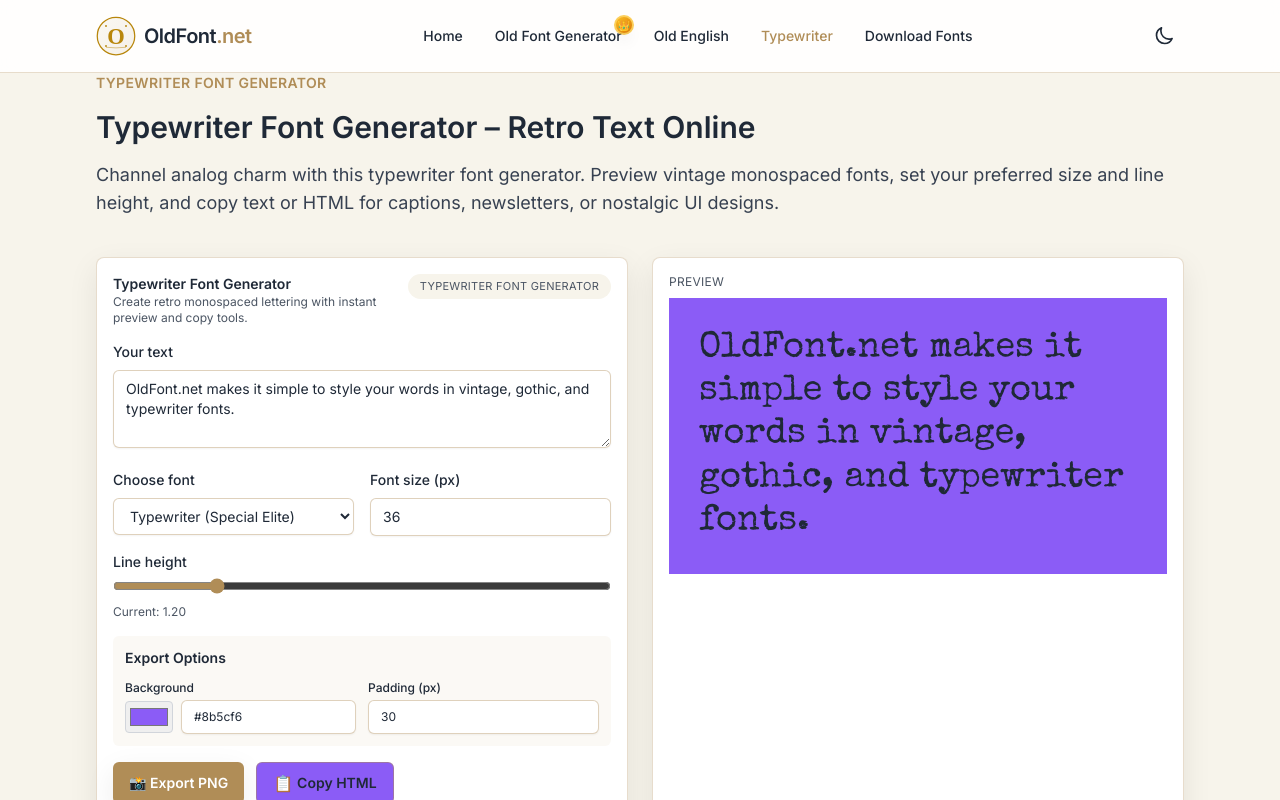
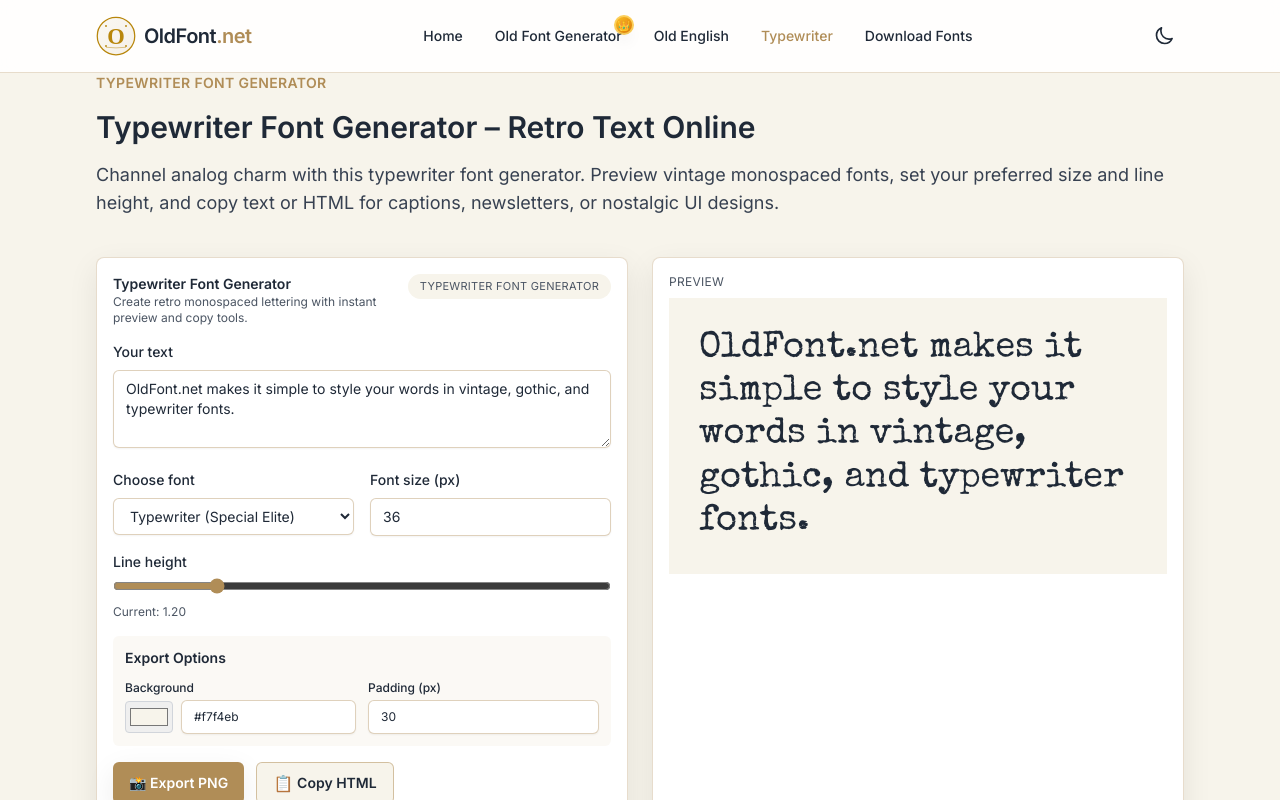
Before and after one commit to QAQDFAFD/oldfont.net, a Next.js app: page /typewriter-font-generator in a window 1280 px wide. Shown: the top 800 px of the page. Built offline with nearby package versions, Linux system fonts and the light colour scheme; a web font is replaced by a local one.

Commit message:
codex 优化

```diff
--- a/app/free-old-fonts-download/page.tsx
+++ b/app/free-old-fonts-download/page.tsx
@@ -531,7 +531,7 @@
             <ol className='space-y-1 text-sm text-gray-700'>
               <li>1. Download the font file</li>
               <li>2. Right-click the .ttf or .otf file</li>
-              <li>3. Select "Install" or "Install for all users"</li>
+              <li>3. Select &quot;Install&quot; or &quot;Install for all users&quot;</li>
               <li>4. Font is ready to use!</li>
             </ol>
           </div>
@@ -543,7 +543,7 @@
             <ol className='space-y-1 text-sm text-gray-700'>
               <li>1. Download the font file</li>
               <li>2. Double-click the font file</li>
-              <li>3. Click "Install Font" in Font Book</li>
+              <li>3. Click &quot;Install Font&quot; in Font Book</li>
               <li>4. Font is ready to use!</li>
             </ol>
           </div>
--- a/components/tools/FontControls.tsx
+++ b/components/tools/FontControls.tsx
@@ -1,9 +1,9 @@
-import { FontOption } from '@/lib/fonts'
+import type { Dispatch, SetStateAction } from 'react'
+import type { FontOption } from '@/lib/fonts'
 import Input from '@/components/ui/Input'
 import Select from '@/components/ui/Select'
 import Button from '@/components/ui/Button'
 import Textarea from '@/components/ui/Textarea'
-import { Dispatch, SetStateAction, useState } from 'react'
 
 export type FontControlsProps = {
   text: string
@@ -56,6 +56,24 @@
   selectedFont,
   availableFonts
 }: FontControlsProps) {
+  const handleFontSizeChange = (value: string) => {
+    const nextSize = Number(value)
+    if (Number.isNaN(nextSize)) return
+    setFontSize(nextSize)
+  }
+
+  const handleLineHeightChange = (value: string) => {
+    const nextLineHeight = Number(value)
+    if (Number.isNaN(nextLineHeight)) return
+    setLineHeight(nextLineHeight)
+  }
+
+  const handlePaddingChange = (value: string) => {
+    const nextPadding = Number(value)
+    if (Number.isNaN(nextPadding)) return
+    setExportPadding(nextPadding)
+  }
+
   return (
     <div className='rounded-lg border border-brass/30 bg-white p-3 shadow-soft sm:p-4'>
       {/* Header - 移动端优化 */}
@@ -113,7 +131,7 @@
               min={12}
               max={120}
               value={fontSize}
-              onChange={event => setFontSize(Number(event.target.value))}
+              onChange={event => handleFontSizeChange(event.target.value)}
               className='text-base'
             />
           </div>
@@ -131,7 +149,7 @@
             max={2}
             step={0.05}
             value={lineHeight}
-            onChange={event => setLineHeight(Number(event.target.value))}
+            onChange={event => handleLineHeightChange(event.target.value)}
             className='h-2 w-full cursor-pointer accent-brass'
           />
           <p className='text-xs text-gray-600'>Current: {lineHeight.toFixed(2)}</p>
@@ -172,7 +190,7 @@
                 min={0}
                 max={100}
                 value={exportPadding}
-                onChange={event => setExportPadding(Number(event.target.value))}
+                onChange={event => handlePaddingChange(event.target.value)}
                 className='text-xs'
               />
             </div>
--- a/components/tools/FontGeneratorTool.tsx
+++ b/components/tools/FontGeneratorTool.tsx
@@ -4,7 +4,9 @@
 import { toPng } from 'html-to-image'
 import FontPreview from './FontPreview'
 import FontControls from './FontControls'
-import { fontOptions, FontOption } from '@/lib/fonts'
+import { fontOptions } from '@/lib/fonts'
+import type { FontOption } from '@/lib/fonts'
+import { clamp, escapeHtml, sanitizeHexColor } from '@/lib/sanitize'
 
 export type FontGeneratorToolProps = {
   pageTitle: string
@@ -14,6 +16,8 @@
   defaultFontId?: string
   allowedFontIds?: string[]
 }
+
+const DEFAULT_EXPORT_BG_COLOR = '#f7f4eb'
 
 export default function FontGeneratorTool({
   pageTitle,
@@ -49,7 +53,7 @@
   const [fontId, setFontId] = useState(initialFontId)
   const [fontSize, setFontSize] = useState(36)
   const [lineHeight, setLineHeight] = useState(1.2)
-  const [exportBackgroundColor, setExportBackgroundColor] = useState('#8b5cf6')
+  const [exportBackgroundColor, setExportBackgroundColor] = useState(DEFAULT_EXPORT_BG_COLOR)
   const [exportPadding, setExportPadding] = useState(30)
 
   const selectedFont: FontOption = useMemo(
@@ -57,10 +61,29 @@
     [fontId, availableFonts]
   )
 
+  const safeFontSize = useMemo(() => clamp(fontSize, 12, 120), [fontSize])
+  const safeLineHeight = useMemo(() => clamp(lineHeight, 1, 2), [lineHeight])
+  const safeExportPadding = useMemo(() => clamp(exportPadding, 0, 100), [exportPadding])
+  const safeExportBackgroundColor = useMemo(
+    () => sanitizeHexColor(exportBackgroundColor, DEFAULT_EXPORT_BG_COLOR),
+    [exportBackgroundColor]
+  )
+
   const copyHtml = useCallback(() => {
-    const html = `<span style="font-family: ${selectedFont.fontFamily}; font-size: ${fontSize}px; line-height: ${lineHeight}; background-color: ${exportBackgroundColor}; padding: ${exportPadding}px;">${text}</span>`
-    navigator.clipboard.writeText(html)
-  }, [selectedFont.fontFamily, fontSize, lineHeight, text, exportBackgroundColor, exportPadding])
+    const escapedText = escapeHtml(text)
+    const html = `<span style="font-family: ${selectedFont.fontFamily}; font-size: ${safeFontSize}px; line-height: ${safeLineHeight}; background-color: ${safeExportBackgroundColor}; padding: ${safeExportPadding}px;">${escapedText}</span>`
+    navigator.clipboard.writeText(html).catch(error => {
+      console.error('Failed to copy HTML:', error)
+      alert('Failed to copy HTML. Please try again.')
+    })
+  }, [
+    selectedFont.fontFamily,
+    safeFontSize,
+    safeLineHeight,
+    safeExportBackgroundColor,
+    safeExportPadding,
+    text
+  ])
 
   const exportToPng = useCallback(async () => {
     if (!previewRef.current) return
@@ -69,10 +92,10 @@
     try {
       const dataUrl = await toPng(previewRef.current, {
         cacheBust: true,
-        backgroundColor: exportBackgroundColor,
+        backgroundColor: safeExportBackgroundColor,
         pixelRatio: 2,
         style: {
-          padding: `${exportPadding}px`
+          padding: `${safeExportPadding}px`
         }
       })
 
@@ -87,7 +110,7 @@
     } finally {
       setIsExporting(false)
     }
-  }, [selectedFont.id, exportBackgroundColor, exportPadding])
+  }, [selectedFont.id, safeExportBackgroundColor, safeExportPadding])
 
   return (
     <section className='grid gap-6 lg:grid-cols-2'>
@@ -120,10 +143,10 @@
         ref={previewRef}
         text={text}
         selectedFont={selectedFont}
-        fontSize={fontSize}
-        lineHeight={lineHeight}
-        exportBackgroundColor={exportBackgroundColor}
-        exportPadding={exportPadding}
+        fontSize={safeFontSize}
+        lineHeight={safeLineHeight}
+        exportBackgroundColor={safeExportBackgroundColor}
+        exportPadding={safeExportPadding}
       />
     </section>
   )
--- a/components/tools/FontPreview.tsx
+++ b/components/tools/FontPreview.tsx
@@ -1,5 +1,5 @@
 import { forwardRef } from 'react'
-import { FontOption } from '@/lib/fonts'
+import type { FontOption } from '@/lib/fonts'
 
 export type FontPreviewProps = {
   text: string
@@ -12,9 +12,6 @@
 
 const FontPreview = forwardRef<HTMLDivElement, FontPreviewProps>(
   ({ text, selectedFont, fontSize, lineHeight, exportBackgroundColor, exportPadding }, ref) => {
-    // 移动端自动缩小字体大小
-    const responsiveFontSize = typeof window !== 'undefined' && window.innerWidth < 640 ? Math.min(fontSize, 48) : fontSize
-
     return (
       <div className='rounded-lg border border-brass/30 bg-white p-3 shadow-soft sm:p-4'>
         <div className='flex items-center justify-between'>
--- a/lib/fonts.ts
+++ b/lib/fonts.ts
@@ -10,8 +10,6 @@
   MedievalSharp,
   Pirata_One,
   IM_Fell_DW_Pica,
-  IM_Fell_English,
-  IM_Fell_English_SC,
   Almendra,
   Almendra_Display,
   Almendra_SC,
--- /dev/null
+++ b/lib/sanitize.ts
@@ -0,0 +1,19 @@
+const hexColorPattern = /^#(?:[0-9a-fA-F]{3}|[0-9a-fA-F]{6})$/
+
+export function clamp(value: number, min: number, max: number): number {
+  if (Number.isNaN(value)) return min
+  return Math.min(Math.max(value, min), max)
+}
+
+export function sanitizeHexColor(value: string, fallback: string): string {
+  return hexColorPattern.test(value.trim()) ? value.trim() : fallback
+}
+
+export function escapeHtml(value: string): string {
+  return value
+    .replace(/&/g, '&amp;')
+    .replace(/</g, '&lt;')
+    .replace(/>/g, '&gt;')
+    .replace(/"/g, '&quot;')
+    .replace(/'/g, '&#39;')
+}
```
Also changed, not shown: .eslintrc.json (added).
